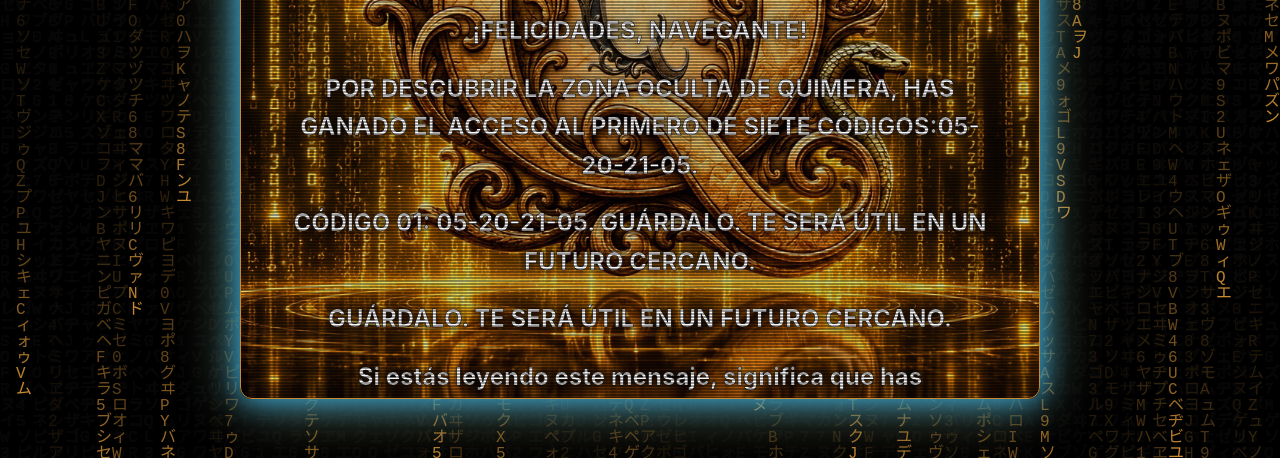
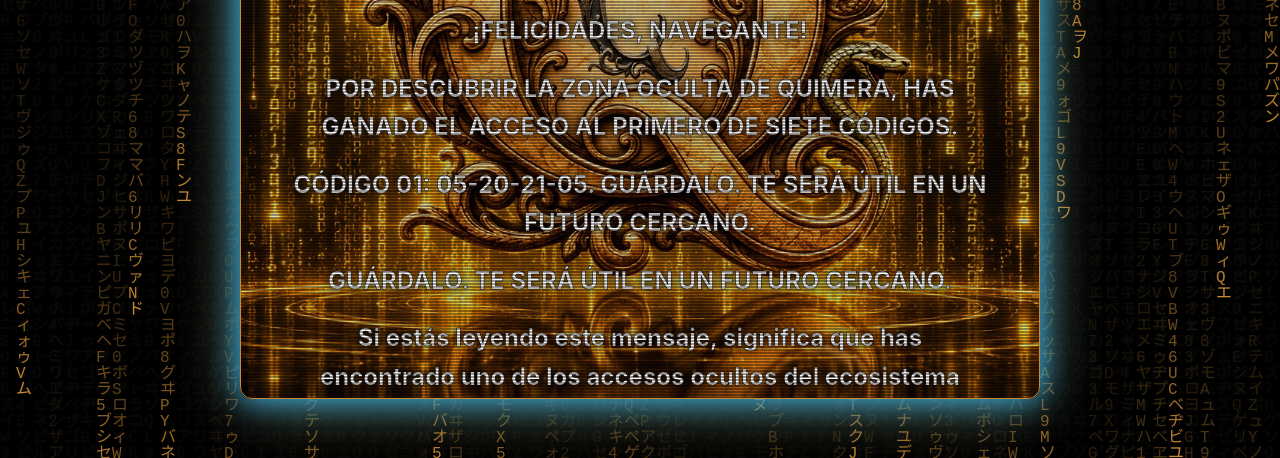
Before and after one commit to QuimeraC3/QuimeraC3-Q-Quimeratrix, a plain HTML site: page index.html in a window 1280 px wide. Shown: the part 342-800 px from the top of the page. Drawn offline with Linux system fonts and the light colour scheme.

Commit message:
Update index.html

```diff
--- a/index.html
+++ b/index.html
@@ -516,7 +516,7 @@
                     <h2 class="titulo-oculto laser-burn-effect">HAS ENCONTRADO LA ZONA OCULTA DE QUIMERA.</h2>
 
                     <p class="laser-burn-effect">¡FELICIDADES, NAVEGANTE!</p>
-                    <p class="laser-burn-effect">POR DESCUBRIR LA ZONA OCULTA DE QUIMERA, HAS GANADO EL ACCESO AL PRIMERO DE SIETE CÓDIGOS:05-20-21-05.</p>
+                    <p class="laser-burn-effect">POR DESCUBRIR LA ZONA OCULTA DE QUIMERA, HAS GANADO EL ACCESO AL PRIMERO DE SIETE CÓDIGOS.</p>
                     <p class="laser-burn-effect">CÓDIGO 01: 05-20-21-05. GUÁRDALO. TE SERÁ ÚTIL EN UN FUTURO CERCANO.</p>
                     <p class="laser-burn-effect">GUÁRDALO. TE SERÁ ÚTIL EN UN FUTURO CERCANO.</p>
                     <p class="laser-burn-effect">Si estás leyendo este mensaje, significa que has encontrado uno de los accesos ocultos del ecosistema QUIMERA.</p>
```
